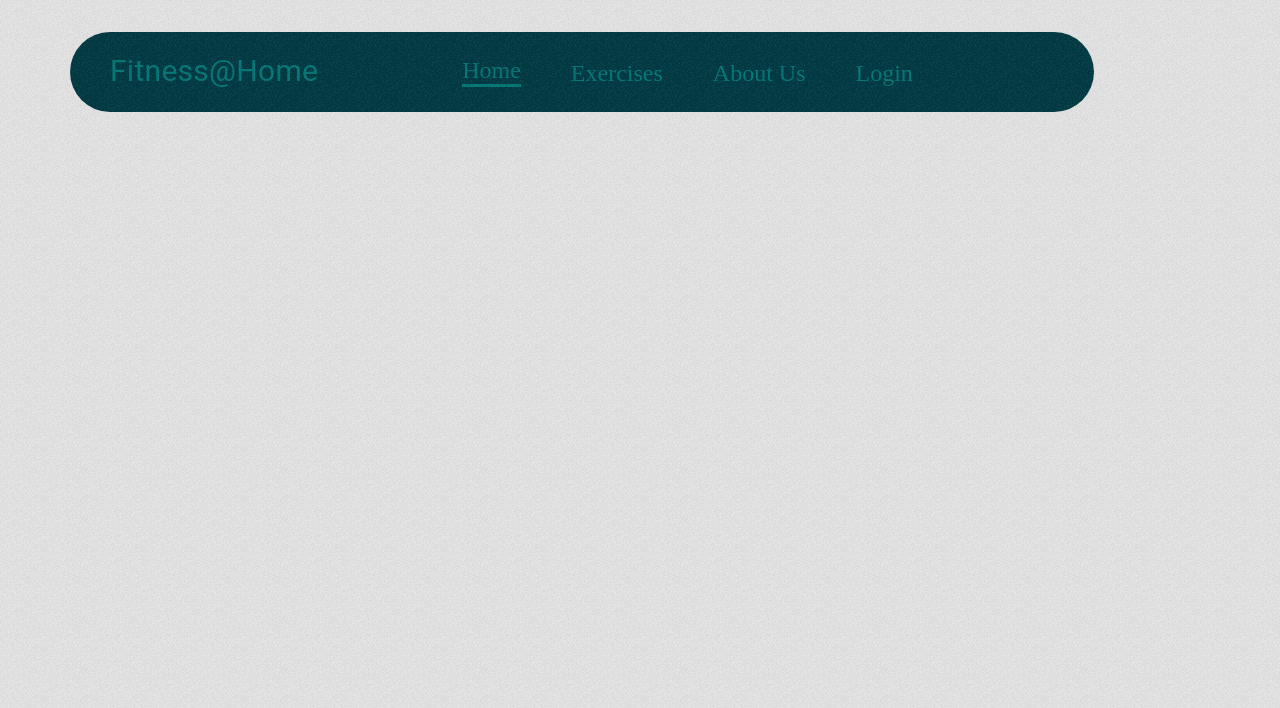
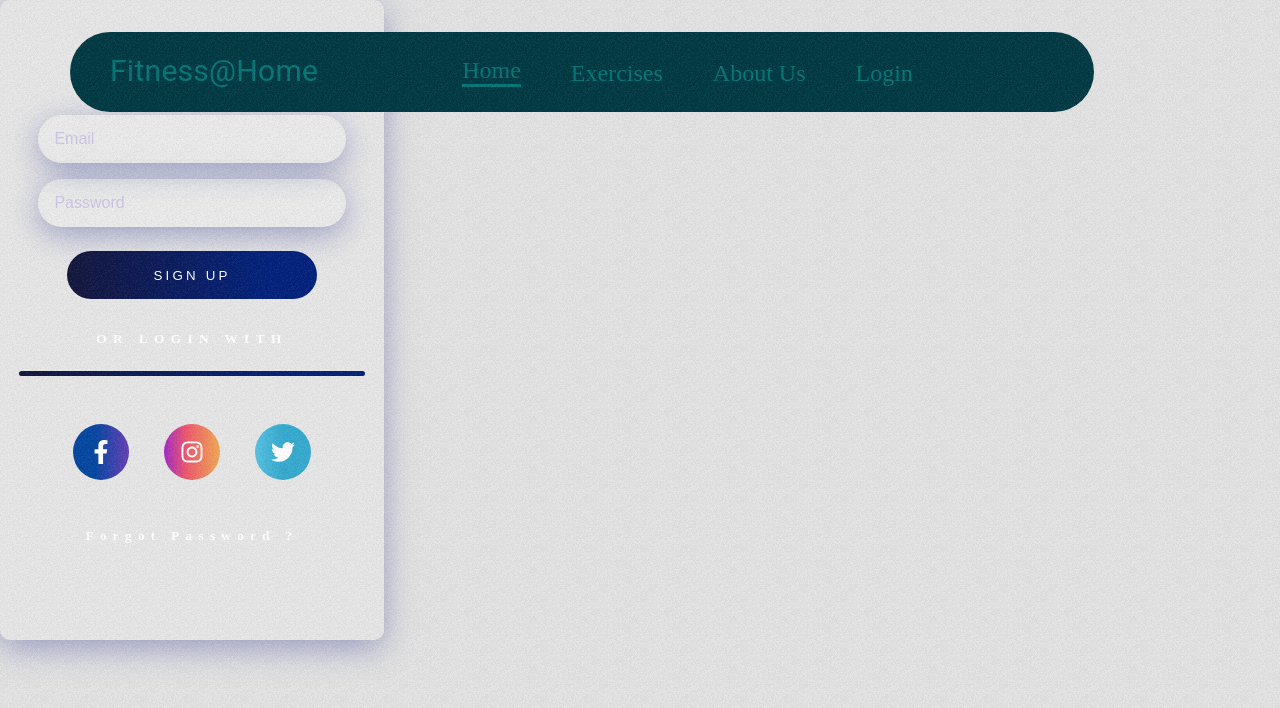
Before and after one commit to Otieno-derrick/fittness-home, a React (Create React App) app: page /login in a window 1280 px wide. Shown: the top 708 px of the page. Built offline with nearby package versions, Linux system fonts and the light colour scheme.

Commit message:
creating login section

```diff
--- a/src/App.css
+++ b/src/App.css
@@ -142,6 +142,16 @@
   transform: scale(1.1, 1.1);
 }
 
+MainContainer{
+  background-image: url('./assets/images/banner.png');
+  background-size: cover;
+  width: 100vw;
+  height: 80vh;
+  background-repeat: no-repeat;
+  display:flex;
+
+
+}
 .search-btn:hover {
   color: #013942 !important;
   border: 1px solid #057575 !important;
--- a/src/App.js
+++ b/src/App.js
@@ -15,7 +15,7 @@
     <Routes>
       <Route path="/" element={<Home />} />
       <Route path="/exercise/:id" element={<ExerciseDetail />} />
-      <Route path="/login" element={<Login />}/>
+      {/* <Route path="/login" element={<Login />}/> */}
     </Routes>
     <Login />
     {/* <Footer /> */}
--- /dev/null
+++ b/src/components/Button.js
@@ -0,0 +1,17 @@
+import styled from "styled-components";
+
+export default function Button({ content }) {
+  return <StyledButton>{content}</StyledButton>;
+}
+
+const StyledButton = styled.button`
+  background: linear-gradient(to right, #14163c 0%, #03217b 79%);
+  text-transform: uppercase;
+  letter-spacing: 0.2rem;
+  width: 65%;
+  height: 3rem;
+  border: none;
+  color: white;
+  border-radius: 2rem;
+  cursor: pointer;
+`;
--- a/src/components/Exercises.js
+++ b/src/components/Exercises.js
@@ -1,7 +1,7 @@
 import React, { useEffect, useState } from 'react';
 import Pagination from '@mui/material/Pagination';
 import { Box, Stack, Typography } from '@mui/material';
-import { exerciseOptions, fetchData } from '../utils/fetchData';
+import { exerciseOptions, fetchData } from '../fetching-data/fetchData';
 import ExerciseCard from './ExerciseCard';
 import Loader from './Loader';
 
--- /dev/null
+++ b/src/components/Icon.js
@@ -0,0 +1,21 @@
+import styled from "styled-components";
+
+export default function Icon({ color, children }) {
+  return <StyledIcon background={color}>{children}</StyledIcon>;
+}
+
+const StyledIcon = styled.div`
+  height: 3.5rem;
+  width: 3.5rem;
+  background: ${(props) => props.background};
+  display: flex;
+  justify-content: center;
+  align-items: center;
+  border-radius: 4rem;
+  color: white;
+  cursor: pointer;
+  svg {
+    width: 1.5rem;
+    height: 1.5rem;
+  }
+`;
--- /dev/null
+++ b/src/components/Input.js
@@ -0,0 +1,29 @@
+import styled from "styled-components";
+export default function Input({ type, placeholder }) {
+  return <StyledInput type={type} placeholder={placeholder} />;
+}
+
+const StyledInput = styled.input`
+  background: rgba(255, 255, 255, 0.15);
+  box-shadow: 0 8px 32px 0 rgba(31, 38, 135, 0.37);
+  border-radius: 2rem;
+  width: 80%;
+  height: 3rem;
+  padding: 1rem;
+  border: none;
+  outline: none;
+  color: #3c354e;
+  font-size: 1rem;
+  font-weight: bold;
+  &:focus {
+    display: inline-block;
+    box-shadow: 0 0 0 0.2rem #b9abe0;
+    backdrop-filter: blur(12rem);
+    border-radius: 2rem;
+  }
+  &::placeholder {
+    color: #b9abe099;
+    font-weight: 100;
+    font-size: 1rem;
+  }
+`;
--- a/src/components/Login.js
+++ b/src/components/Login.js
@@ -1,11 +1,138 @@
-import React from 'react';
+import styled from "styled-components";
+import Button from "./Button";
+import Icon from "./Icon";
+import Input from "./Input";
+import { FaFacebookF, FaInstagram, FaTwitter } from "react-icons/fa";
 
-const Login = () => {
+function Login() {
+  const FacebookBackground =
+    "linear-gradient(to right, #0546A0 0%, #0546A0 40%, #663FB6 100%)";
+  const InstagramBackground =
+    "linear-gradient(to right, #A12AC4 0%, #ED586C 40%, #F0A853 100%)";
+  const TwitterBackground =
+    "linear-gradient(to right, #56C1E1 0%, #35A9CE 50%)";
   return (
-    <div>
-
-    </div>
-  )
+    <MainContainer  alignItems={'center'} justifyContent={'center'} textAlign="center">
+      <WelcomeText>Welcome</WelcomeText>
+      <InputContainer>
+        <Input type="text" placeholder="Email" />
+        <Input type="password" placeholder="Password" />
+      </InputContainer>
+      <ButtonContainer>
+        <Button content="Sign Up" />
+      </ButtonContainer>
+      <LoginWith>OR LOGIN WITH</LoginWith>
+      <HorizontalRule />
+      <IconsContainer>
+        <Icon color={FacebookBackground}>
+          <FaFacebookF />
+        </Icon>
+        <Icon color={InstagramBackground}>
+          <FaInstagram />
+        </Icon>
+        <Icon color={TwitterBackground}>
+          <FaTwitter />
+        </Icon>
+      </IconsContainer>
+      <ForgotPassword>Forgot Password ?</ForgotPassword>
+    </MainContainer>
+  );
 }
 
+const MainContainer = styled.div`
+  display: flex;
+  align-items: center;
+  flex-direction: column;
+  height: 80vh;
+  width: 30vw;
+  background: rgba(255, 255, 255, 0.15);
+  box-shadow: 0 8px 32px 0 rgba(31, 38, 135, 0.37);
+  backdrop-filter: blur(8.5px);
+  -webkit-backdrop-filter: blur(8.5px);
+  border-radius: 10px;
+  color: #ffffff;
+  text-transform: uppercase;
+  letter-spacing: 0.4rem;
+  @media only screen and (max-width: 320px) {
+    width: 80vw;
+    height: 90vh;
+    hr {
+      margin-bottom: 0.3rem;
+    }
+    h4 {
+      font-size: small;
+    }
+  }
+  @media only screen and (min-width: 360px) {
+    width: 80vw;
+    height: 90vh;
+    h4 {
+      font-size: small;
+    }
+  }
+  @media only screen and (min-width: 411px) {
+    width: 80vw;
+    height: 90vh;
+  }
+  @media only screen and (min-width: 768px) {
+    width: 80vw;
+    height: 80vh;
+  }
+  @media only screen and (min-width: 1024px) {
+    width: 70vw;
+    height: 50vh;
+  }
+  @media only screen and (min-width: 1280px) {
+    width: 30vw;
+    height: 80vh;
+  }
+`;
+
+const WelcomeText = styled.h2`
+  margin: 3rem 0 2rem 0;
+`;
+
+const InputContainer = styled.div`
+  display: flex;
+  flex-direction: column;
+  justify-content: space-around;
+  align-items: center;
+  height: 20%;
+  width: 100%;
+`;
+
+const ButtonContainer = styled.div`
+  margin: 1rem 0 2rem 0;
+  width: 100%;
+  display: flex;
+  align-items: center;
+  justify-content: center;
+`;
+
+const LoginWith = styled.h5`
+  cursor: pointer;
+`;
+
+const HorizontalRule = styled.hr`
+  width: 90%;
+  height: 0.3rem;
+  border-radius: 0.8rem;
+  border: none;
+  background: linear-gradient(to right, #14163c 0%, #03217b 79%);
+  background-color: #ebd0d0;
+  margin: 1.5rem 0 1rem 0;
+  backdrop-filter: blur(25px);
+`;
+
+const IconsContainer = styled.div`
+  display: flex;
+  justify-content: space-evenly;
+  margin: 2rem 0 3rem 0;
+  width: 80%;
+`;
+
+const ForgotPassword = styled.h4`
+  cursor: pointer;
+`;
+
 export default Login;
--- a/src/components/SearchExercises.js
+++ b/src/components/SearchExercises.js
@@ -1,7 +1,8 @@
 import React, { useEffect, useState } from 'react';
 import { Box, Button, Stack, TextField, Typography } from '@mui/material';
-import { exerciseOptions, fetchData } from '../utils/fetchData';
+import { exerciseOptions, fetchData } from '../fetching-data/fetchData';
 import HorizontalScrollbar from './HorizontalScrollbar';
+
 
 const SearchExercises = ({ setExercises, bodyPart, setBodyPart }) => {
   const [search, setSearch] = useState('');
--- a/src/pages/ExerciseDetail.js
+++ b/src/pages/ExerciseDetail.js
@@ -2,10 +2,11 @@
 import { useParams } from 'react-router-dom';
 import { Box } from '@mui/material';
 
-import { exerciseOptions, fetchData, youtubeOptions } from '../utils/fetchData';
+import { exerciseOptions, fetchData, youtubeOptions } from '../fetching-data/fetchData';
 import Detail from '../components/Detail';
 import ExerciseVideos from '../components/ExerciseVideos';
 import SimilarExercises from '../components/SimilarExercises';
+
 
 const ExerciseDetail = () => {
   const [exerciseDetail, setExerciseDetail] = useState({});
```
Also changed, not shown: package.json (+13 -7 lines), src/fetching-data/fetchData.js (renamed from src/utils/fetchData.js), 2 other files (tests, documents, lock files or other folders).
